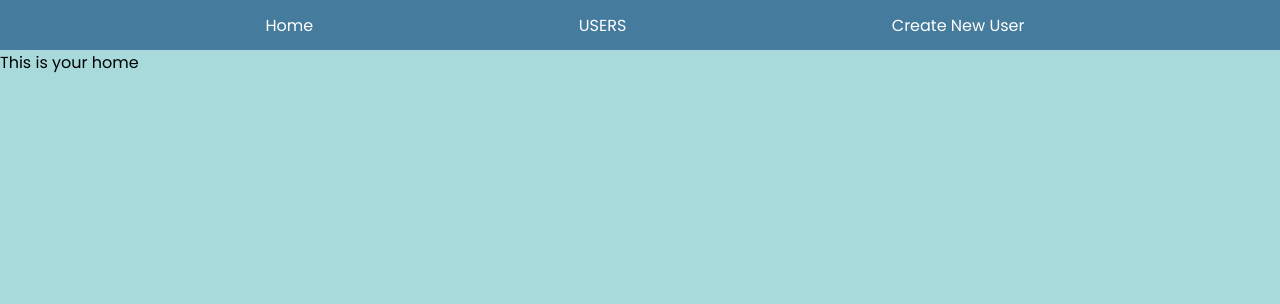
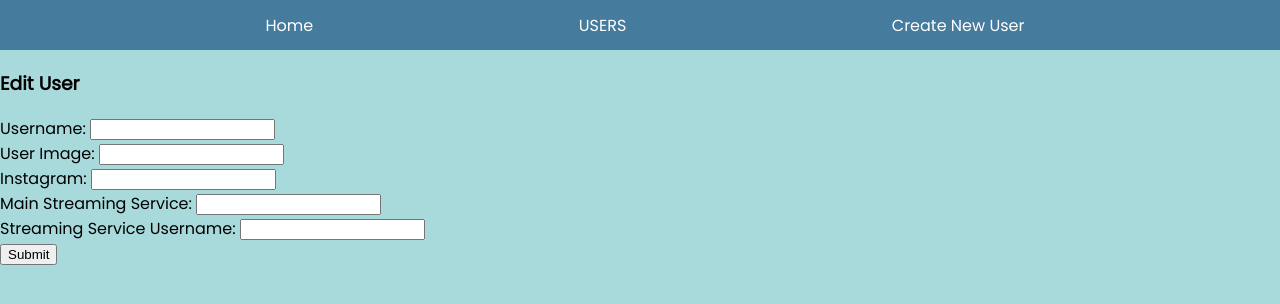
Before and after one commit to djxshin/Project-3, a React (Create React App) app in the folder client/: page /user/1/edit in a window 1280 px wide. Shown: the top 304 px of the page. Built offline with nearby package versions, Linux system fonts and the light colour scheme; no server answers.

Commit message:
"got the update to work on the USER info page"

```diff
--- a/client/src/App.js
+++ b/client/src/App.js
@@ -7,6 +7,7 @@ import { createGlobalStyle } from 'styled-components'
 import Homepage from './components/Homepage';
 import Create from './components/Create';
 import Playlist from './components/Playlist';
+import EditUser from './components/EditUser';
 
 
 const Global = createGlobalStyle`
@@ -31,6 +32,7 @@ class App extends Component {
             <Route exact path="/user" component={User}/>
             <Route exact path="/user/create" component={Create}/>
             <Route exact path="/user/:userId" component={UserInfo}/>
+            <Route exact path="/user/:userId/edit" component={EditUser}/>
             <Route exact path="/user/:userId/playlist" component={Playlist}/>
             <Route  path="/" component={Homepage}/>
           </Switch>
--- /dev/null
+++ b/client/src/components/EditUser.js
@@ -0,0 +1,112 @@
+import React, { Component } from "react";
+import axios from "axios";
+
+
+class EditUser extends Component {
+  state = {
+    users: [],
+    newUser: {
+      username: "",
+      image: "",
+      instagram: "",
+      mainStreamingService: "",
+      streamingUsername: ""
+    }
+  };
+
+  componentDidMount() {
+    // make an api call to get one single user
+    // On the server URL is '/api/users/:userId'
+    const userId = this.props.match.params.userId
+    axios.get(`/api/user/${userId}`).then(res => {
+      console.log(res.data)
+      this.setState({ user: res.data })
+    })
+  }
+
+  handleChange = event => {
+    console.log("name", event.target.name);
+    console.log("value", event.target.value);
+    const updatedNewUser = { ...this.state.newUser };
+
+    // Event Target Name will be either 'name' or 'description'
+    updatedNewUser[event.target.name] = event.target.value;
+    this.setState({ newUser: updatedNewUser });
+  };
+
+  handleSubmit = event => {
+    event.preventDefault();
+
+    const userId = this.props.match.params.userId
+    axios.patch(`/api/user/${userId}`, this.state.newUser).then(res => {
+      // when we get that data back, we need to navigate to the new users page
+
+      this.props.history.push(`/user/${res.data._id}`);
+    });
+  };
+
+  render() {
+    return (
+      <div>
+
+        <h3>Edit User</h3>
+        <form onSubmit={this.handleSubmit}>
+          <div>
+            <label htmlFor="name">Username: </label>
+            <input
+              onChange={this.handleChange}
+              value={this.state.newUser.username}
+              type="text"
+              name="username"
+
+            />
+          </div>
+          <div>
+            <label htmlFor="image">User Image: </label>
+            <input
+              onChange={this.handleChange}
+              value={this.state.newUser.image}
+              type="text"
+              name="image"
+            />
+          </div>
+          <div>
+            <label htmlFor="instagram">Instagram: </label>
+            <input
+              onChange={this.handleChange}
+              value={this.state.newUser.instagram}
+              type="text"
+              name="instagram"
+            />
+          </div>
+          <div>
+            <label htmlFor="mainStreamingService">
+              Main Streaming Service:{" "}
+            </label>
+            <input
+              onChange={this.handleChange}
+              value={this.state.newUser.mainStreamingService}
+              type="text"
+              name="mainStreamingService"
+            />
+          </div>
+          <div>
+            <label htmlFor="streamingUsername">
+              Streaming Service Username:{" "}
+            </label>
+            <input
+              onChange={this.handleChange}
+              value={this.state.newUser.streamingUsername}
+              type="text"
+              name="streamingUsername"
+            />
+          </div>
+          <button type="submit">Submit</button>
+        </form>
+
+      </div>
+    );
+  }
+}
+
+export default EditUser;
--- a/client/src/components/UserInfo.js
+++ b/client/src/components/UserInfo.js
@@ -38,6 +38,9 @@ class UserInfo extends Component {
                 <div>
                 <button onClick={this.handleDelete.bind(this)}>Delete User</button>
                 </div>
+              <div>
+              <button >EDIT User</button>
+              </div>
             </div>
         );
     }
```
